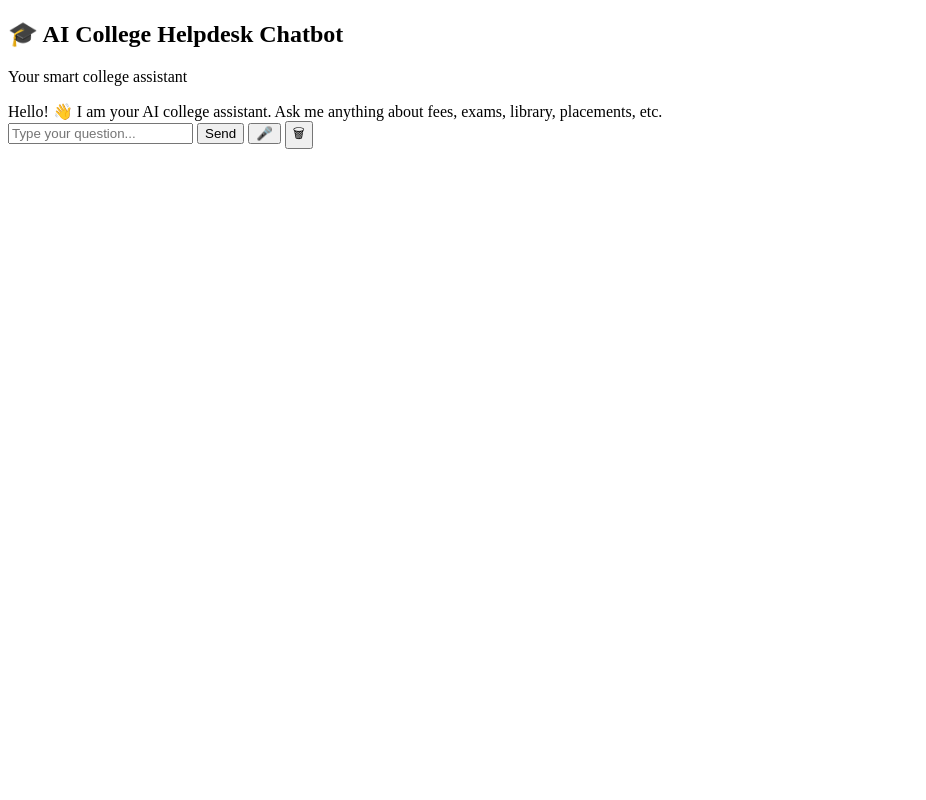
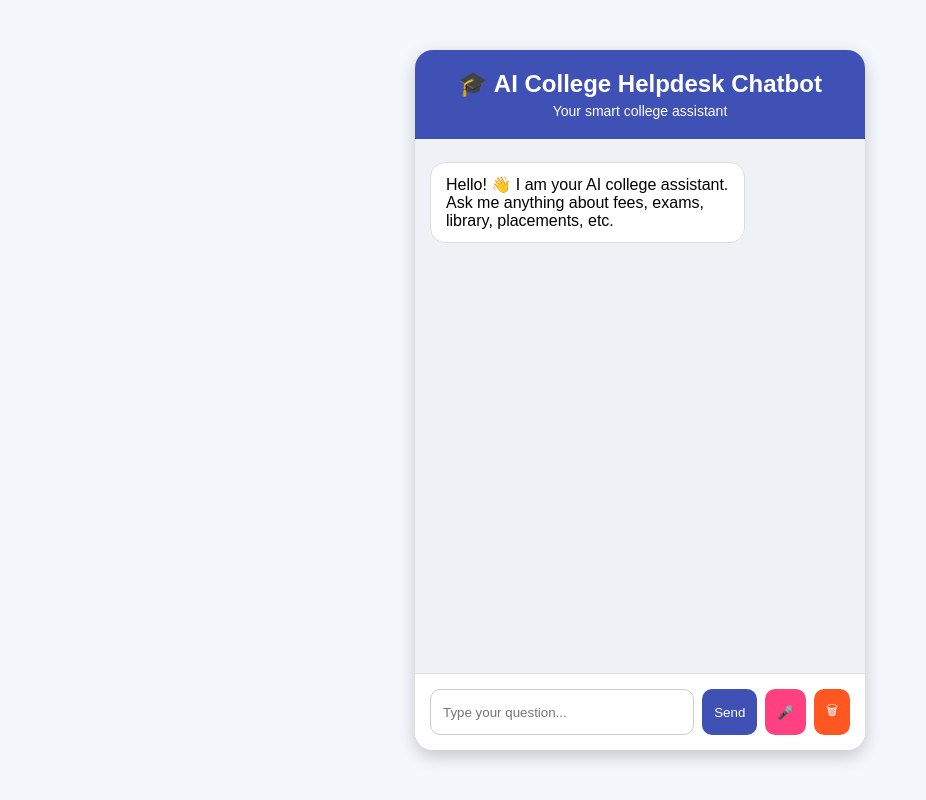
Before and after one commit to k-karishma16/AI-Chatbot-for-College-Helpdesk, a Flask app: page / in a window 1280 px wide. Shown: the whole page, without its empty margins (0-926 px from the left). Run offline with Flask 3, Linux system fonts and the light colour scheme; parts of the project's set-up code (start-up, migrations or seed data) failed here and were passed over.

Commit message:
Update style.css

```diff
--- a/static/style.css
+++ b/static/style.css
@@ -1,47 +1,144 @@
-<!DOCTYPE html>
-<html lang="en">
-<head>
-    <meta charset="UTF-8">
-    <meta name="viewport" content="width=device-width, initial-scale=1.0">
-    <title>AI College Helpdesk Chatbot</title>
+* {
+    margin: 0;
+    padding: 0;
+    box-sizing: border-box;
+    font-family: Arial, sans-serif;
+}
 
-    <link rel="stylesheet" href="/static/style.css">
-</head>
-<body>
+/* Background */
+body {
+    background: #f4f7fb;
+    display: flex;
+    justify-content: center;
+    align-items: center;
+    height: 100vh;
+}
 
-<div class="chat-container">
+/* Chat Container */
+.chat-container {
+    width: 450px;
+    height: 700px;
+    background: white;
+    border-radius: 18px;
+    box-shadow: 0px 6px 18px rgba(0,0,0,0.2);
+    display: flex;
+    flex-direction: column;
+    overflow: hidden;
+}
 
-    <!-- Header -->
-    <div class="chat-header">
-        <h2>🎓 AI College Helpdesk Chatbot</h2>
-        <p>Your smart college assistant</p>
-    </div>
+/* Header */
+.chat-header {
+    background: #3f51b5;
+    color: white;
+    padding: 20px;
+    text-align: center;
+}
 
-    <!-- Chat Messages -->
-    <div id="chat-box" class="chat-box">
-        <div class="bot-message">
-            Hello! 👋 I am your AI college assistant. Ask me anything about fees, exams, library, placements, etc.
-        </div>
-    </div>
+.chat-header h2 {
+    margin-bottom: 5px;
+}
 
-    <!-- Input Area -->
-    <div class="chat-input-area">
-        <input
-            type="text"
-            id="user-input"
-            placeholder="Type your question..."
-        >
+.chat-header p {
+    font-size: 14px;
+}
 
-        <button onclick="sendMessage()">Send</button>
+/* Chat Box */
+.chat-box {
+    flex: 1;
+    padding: 15px;
+    overflow-y: auto;
+    background: #eef2f7;
+    display: flex;
+    flex-direction: column;
+}
 
-        <button onclick="startVoice()" class="mic-btn">🎤</button>
+/* Bot Message */
+.bot-message {
+    background: white;
+    color: black;
+    padding: 12px 15px;
+    border-radius: 15px;
+    margin: 8px 0;
+    max-width: 75%;
+    border: 1px solid #ddd;
+    align-self: flex-start;
+}
 
-        <button onclick="clearChat()" class="clear-btn">🗑</button>
-    </div>
+/* User Message */
+.user-message {
+    background: #3f51b5;
+    color: white;
+    padding: 12px 15px;
+    border-radius: 15px;
+    margin: 8px 0;
+    max-width: 75%;
+    align-self: flex-end;
+    text-align: right;
+}
 
-</div>
+/* Typing Bubble */
+.typing-message {
+    background: white;
+    color: gray;
+    padding: 10px 15px;
+    border-radius: 15px;
+    margin: 8px 0;
+    border: 1px solid #ddd;
+    width: fit-content;
+}
 
-<script src="/static/script.js"></script>
+/* Input Area */
+.chat-input-area {
+    display: flex;
+    padding: 15px;
+    background: white;
+    border-top: 1px solid #ddd;
+}
 
-</body>
-</html>
+/* Input */
+.chat-input-area input {
+    flex: 1;
+    padding: 12px;
+    border: 1px solid #ccc;
+    border-radius: 10px;
+    outline: none;
+}
+
+/* Buttons */
+.chat-input-area button {
+    margin-left: 8px;
+    padding: 12px;
+    border: none;
+    border-radius: 10px;
+    cursor: pointer;
+    color: white;
+}
+
+/* Send Button */
+.chat-input-area button:first-of-type {
+    background: #3f51b5;
+}
+
+/* Mic Button */
+.mic-btn {
+    background: #ff4081;
+}
+
+/* Clear Button */
+.clear-btn {
+    background: #ff5722;
+}
+
+/* Hover */
+button:hover {
+    opacity: 0.9;
+}
+
+/* Responsive */
+@media screen and (max-width: 500px) {
+    .chat-container {
+        width: 100%;
+        height: 100vh;
+        border-radius: 0;
+    }
+}
```
